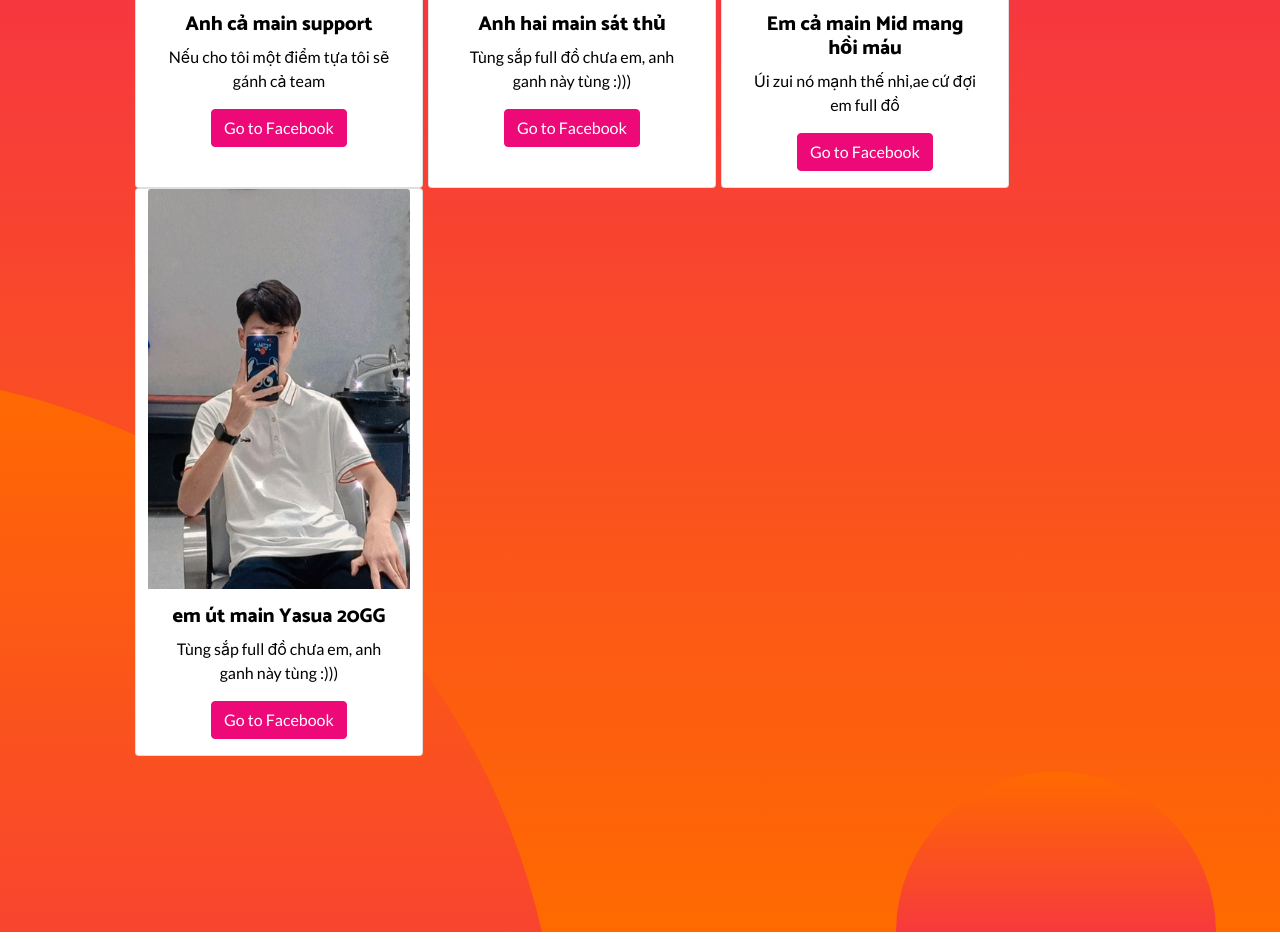
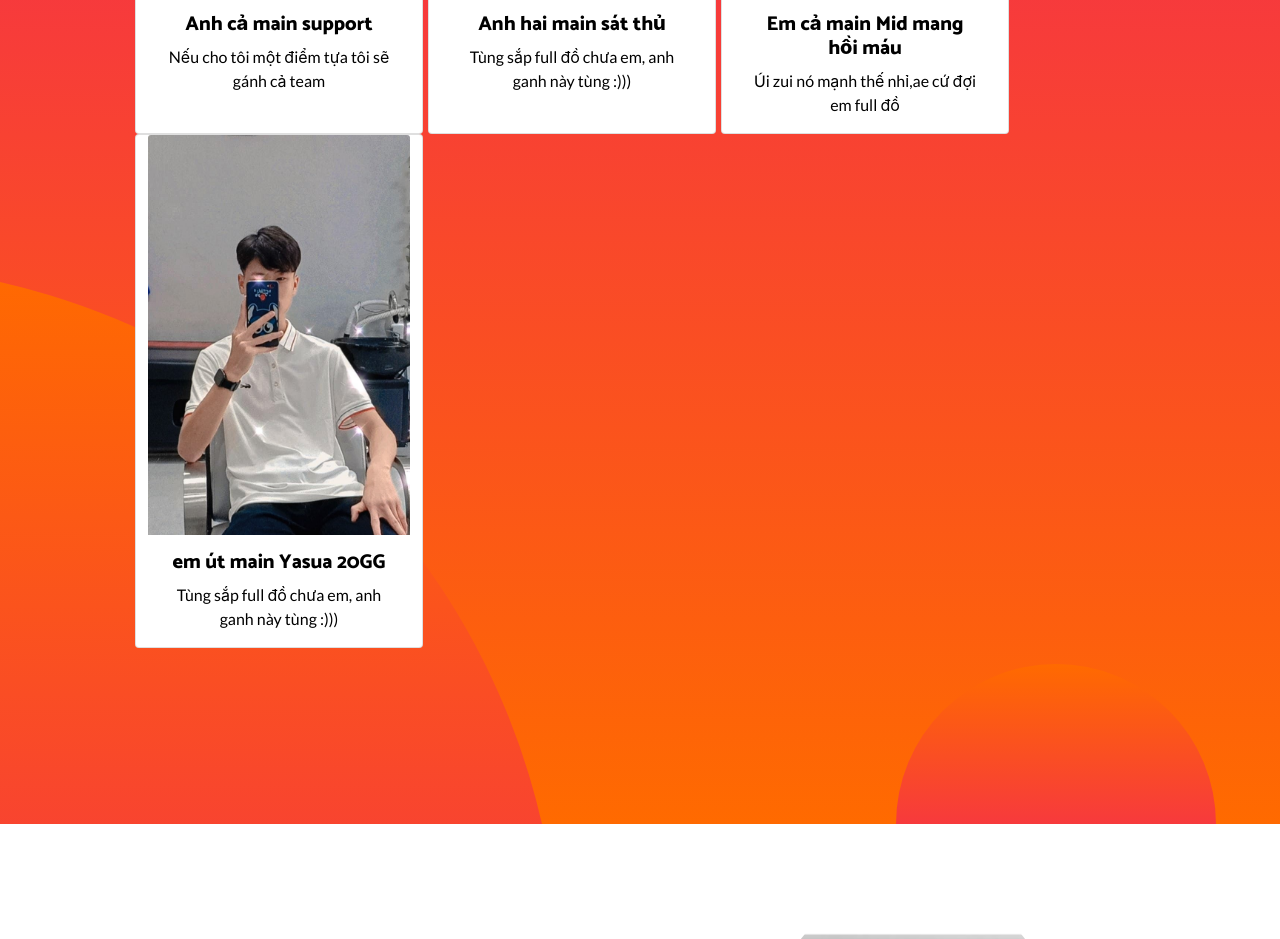
Before and after one commit to tridq68/5supermen, a plain HTML site: page index.html in a window 1280 px wide. Shown: the part 846-1785 px from the top of the page. Drawn offline with nearby package versions, Linux system fonts and the light colour scheme.

Commit message:
Update index.html

```diff
--- a/index.html
+++ b/index.html
@@ -49,7 +49,6 @@
                         <div class="card-body">
                             <h5 class="card-title text-back">Anh cả main support</h5>
                             <p class="card-text text-back">Nếu cho tôi một điểm tựa tôi sẽ gánh cả team</p>
-                            <a href="https://www.facebook.com/profile.php?id=100044251175588" class="btn btn-primary stretched-link" target="_blank">Go to Facebook</a>
                         </div>
                     </div>
                     <div class="card col-3 margin-x" style="width: 18rem;">
@@ -57,7 +56,6 @@
                         <div class="card-body">
                             <h5 class="card-title text-back">Anh hai main sát thủ</h5>
                             <p class="card-text text-back">Tùng sắp full đồ chưa em, anh ganh này tùng :)))</p>
-                            <a href="https://www.facebook.com/profile.php?id=100052202899606" class="btn btn-primary stretched-link" target="_blank">Go to Facebook</a>
                         </div>
                     </div>
                     <div class="card col-3 margin-x" style="width: 18rem;">
@@ -65,7 +63,6 @@
                         <div class="card-body">
                             <h5 class="card-title text-back">Em cả main Mid mang hồi máu</h5>
                             <p class="card-text text-back">Úi zui nó mạnh thế nhỉ,ae cứ đợi em full đồ</p>
-                            <a href="https://www.facebook.com/profile.php?id=100008519224832" class="btn btn-primary stretched-link" target="_blank">Go to Facebook</a>
                         </div>
                     </div>
                     <div class="card col-3 margin-x" style="width: 18rem;">
@@ -73,7 +70,6 @@
                         <div class="card-body">
                             <h5 class="card-title text-back">em út main Yasua 20GG</h5>
                             <p class="card-text text-back">Tùng sắp full đồ chưa em, anh ganh này tùng :)))</p>
-                            <a href="https://www.facebook.com/hung.domanh.988" class="btn btn-primary stretched-link" target="_blank">Go to Facebook</a>
                         </div>
                     </div>
                 </div>
```
